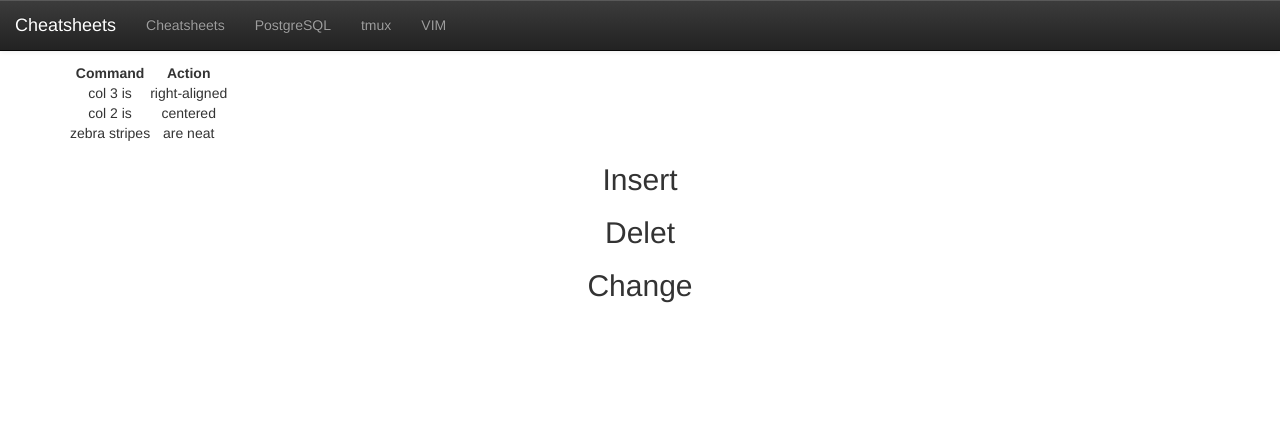
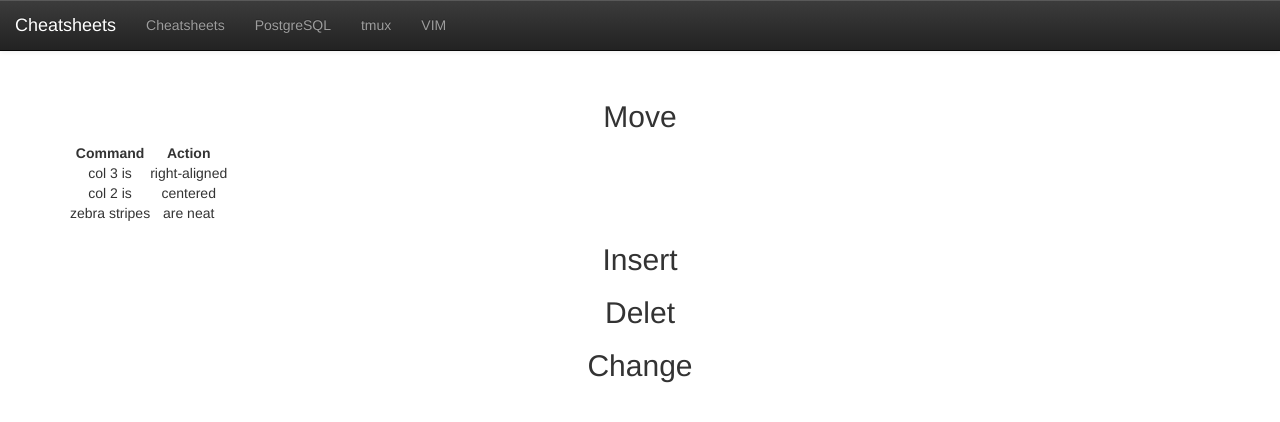
Before and after one commit to glamb/cheatsheets, a Jekyll site: the page built from vim.md, in a window 1280 px wide. Shown: the top 422 px of the page. Built offline with Jekyll 4.4.1, drawn with Linux system fonts in a browser that asks for light colours; nearby versions of some CDN libraries; Markdown is read by kramdown in place of the engine named in the settings.

Commit message:
adding more to vim

```diff
--- a/_layouts/default.html
+++ b/_layouts/default.html
@@ -1,6 +1,8 @@
 {% include head.html %}
 {% include nav.html %}
     <div class="container bs-docs-container">
-        {{ content }}
+        <main>
+            {{ content }}
+        </main>
     </div>
 {% include foot.html %}
--- a/css/main.css
+++ b/css/main.css
@@ -158,3 +158,7 @@ a:visited { color: #a0a; }
 .post pre.terminal code {
   background-color: #333;
 }
+
+main {
+  margin-top: 100px;
+}
```
